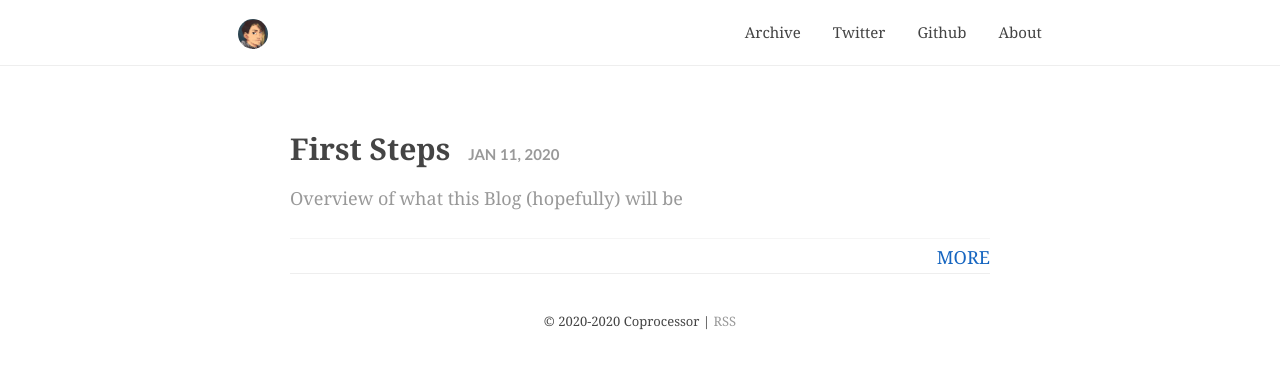
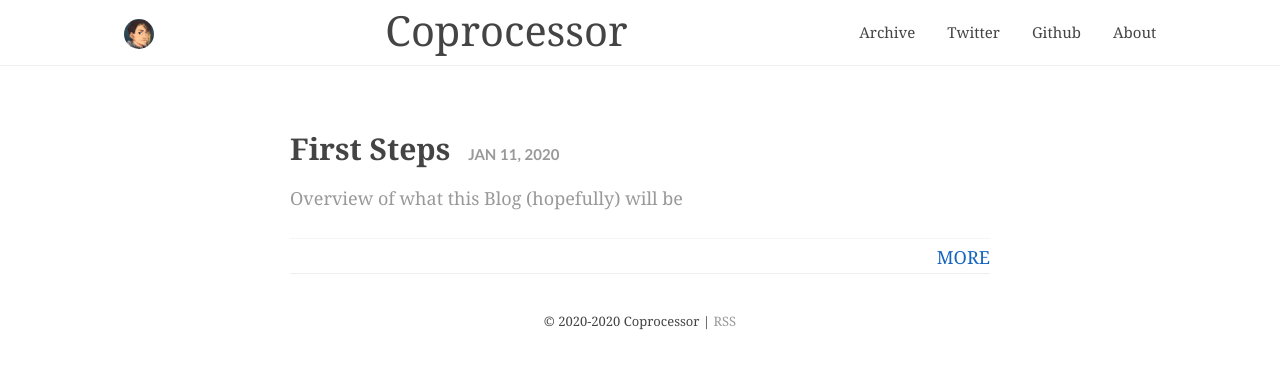
Before and after one commit to Twonki/twonki.github.io, a Jekyll site: the page built from index.html, in a window 1280 px wide. Shown: the top 369 px of the page. Built offline with Jekyll 4.4.1, drawn with Linux system fonts in a browser that asks for light colours; comment, search, counter and statistics services are not loaded.

Commit message:
Added Page Title, lewl

```diff
--- a/_includes/header.html
+++ b/_includes/header.html
@@ -8,9 +8,10 @@
       </div>
     {% else %}
       <h1 class="header__logo">
-        <a href="{{ site.baseurl }}/" class="header__link--logo">{{ site.title }}</a>
+        <a href="{{ site.baseurl }}/" class="header__link--logo">Coprocessor</a>
       </h1>
     {% endif %}
+    <div style="font-size:1.1cm;padding-top: 14px;">Coprocessor</div>
 
     <nav class="header__nav" role="navigation">
       <a href="{{ site.baseurl }}/archive/" class="header__link">Archive</a>
```
